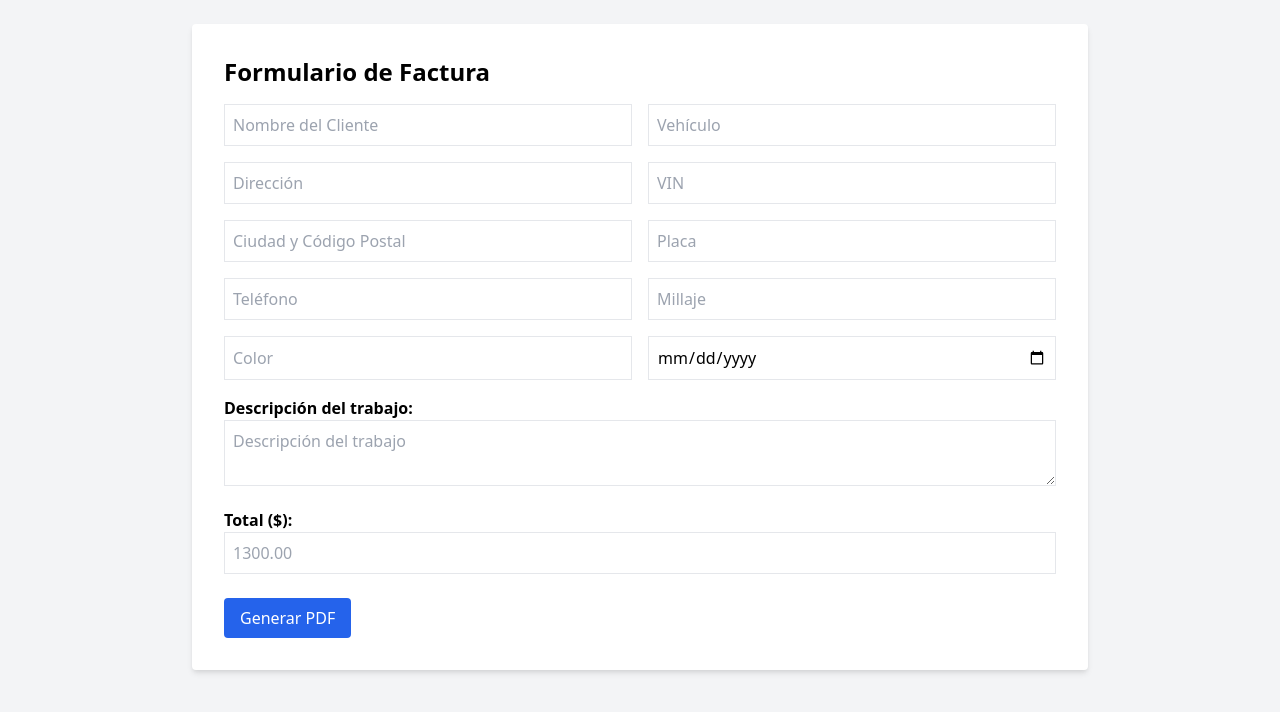
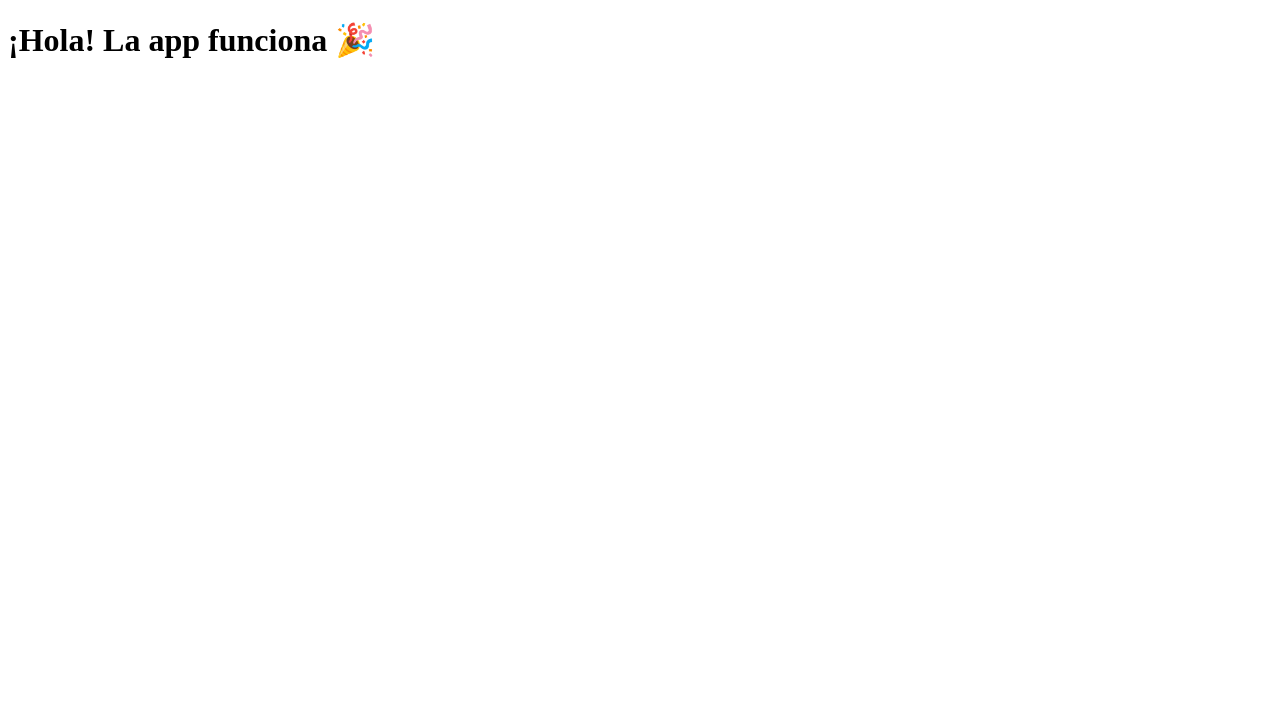
Before and after one commit to Carlosjfranco/invoice-charlie, a Flask app: page / in a window 1280 px wide. Shown: the top 712 px of the page. Run offline with Flask 3, Linux system fonts and the light colour scheme.

Commit message:
Update index.html

```diff
--- a/templates/index.html
+++ b/templates/index.html
@@ -1,39 +1,10 @@
 <!DOCTYPE html>
-<html lang="es">
+<html lang="en">
 <head>
-  <meta charset="UTF-8" />
-  <title>Factura Charlie Auto Paint</title>
-  <script defer src="/static/script.js"></script>
-  <link href="https://cdn.jsdelivr.net/npm/tailwindcss@2.2.19/dist/tailwind.min.css" rel="stylesheet">
+<meta charset="UTF-8" />
+<title>Test Invoice App</title>
 </head>
-<body class="bg-gray-100 p-6">
-  <div class="max-w-4xl mx-auto bg-white p-8 shadow-md rounded">
-    <h1 class="text-2xl font-bold mb-4">Formulario de Factura</h1>
-    <form id="invoiceForm">
-      <div class="grid grid-cols-2 gap-4">
-        <input class="border p-2" name="name" placeholder="Nombre del Cliente">
-        <input class="border p-2" name="vehicle" placeholder="Vehículo">
-        <input class="border p-2" name="address" placeholder="Dirección">
-        <input class="border p-2" name="vin" placeholder="VIN">
-        <input class="border p-2" name="cityzip" placeholder="Ciudad y Código Postal">
-        <input class="border p-2" name="lic" placeholder="Placa">
-        <input class="border p-2" name="phone" placeholder="Teléfono">
-        <input class="border p-2" name="mileage" placeholder="Millaje">
-        <input class="border p-2" name="color" placeholder="Color">
-        <input class="border p-2" name="date" type="date" value="">
-      </div>
-      <div class="mt-4">
-        <label class="block font-semibold">Descripción del trabajo:</label>
-        <textarea class="border p-2 w-full" name="description" placeholder="Descripción del trabajo"></textarea>
-      </div>
-      <div class="mt-4">
-        <label class="block font-semibold">Total ($):</label>
-        <input class="border p-2 w-full" name="total" placeholder="1300.00">
-      </div>
-      <div class="mt-6">
-        <button type="submit" class="bg-blue-600 text-white px-4 py-2 rounded hover:bg-blue-700">Generar PDF</button>
-      </div>
-    </form>
-  </div>
+<body>
+<h1>¡Hola! La app funciona 🎉</h1>
 </body>
 </html>
```
